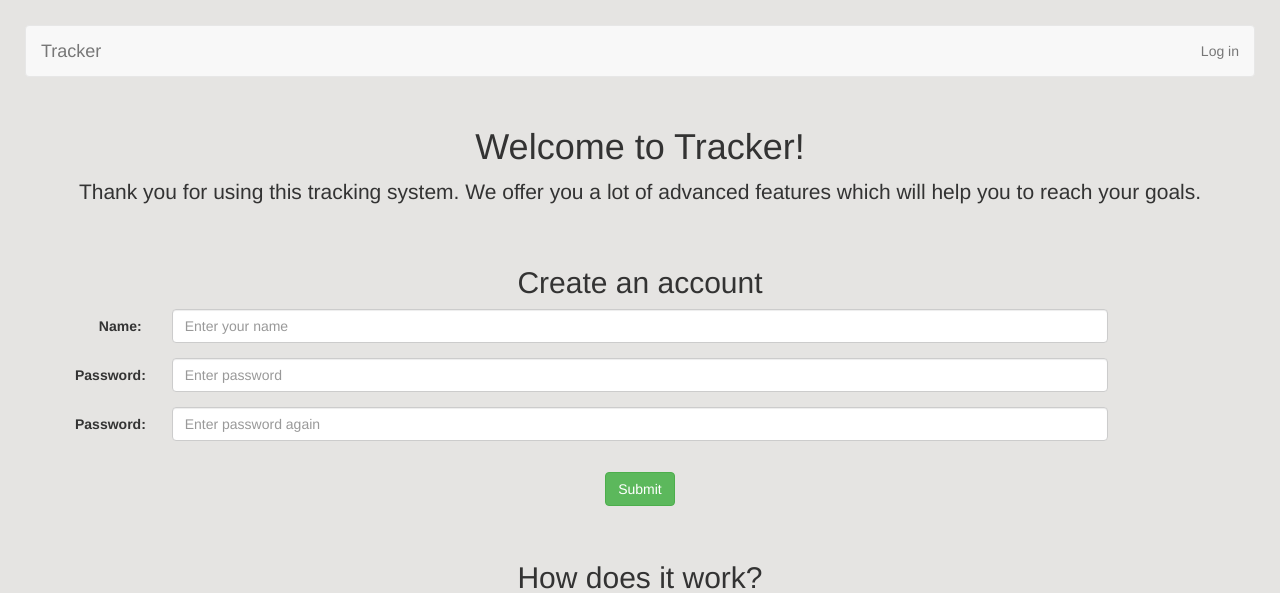
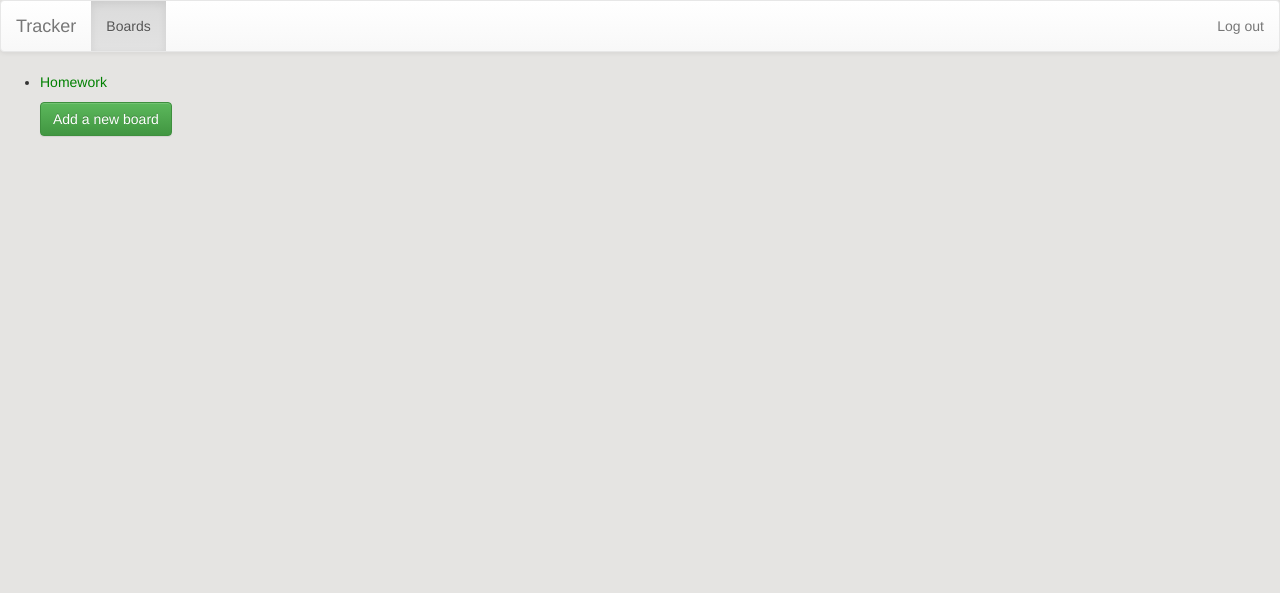
Before and after one commit to infected-mushroom/Issue-Tracking-System, a Django app: page /boards/ in a window 1280 px wide. Shown: the top 593 px of the page. After the commit the page ends 137 px from the top, so only its background shows below. Run offline with Django 3.2, Linux system fonts and the light colour scheme; data comes from the database, SQL or seed files in the repository; both versions use the stored data as it was after the commit; parts of the project's set-up code (start-up, migrations or seed data) failed here and were passed over; some libraries are stand-ins or nearby versions.

Commit message:
Some bugs are fixed

```diff
--- a/boards/templates/boards/base.html
+++ b/boards/templates/boards/base.html
@@ -32,7 +32,7 @@ div.container {
       <a class="navbar-brand" href="{%url 'boards:index' %}">Tracker</a>
     </div>
     <ul class="nav navbar-nav navbar-right">
-      <li><a href="#">Log in</a></li>
+      <li><a href="{%url 'boards:login' %}">Log in</a></li>
     </ul>
   </div>
 </nav>
--- a/boards/templates/boards/index.html
+++ b/boards/templates/boards/index.html
@@ -10,6 +10,9 @@
     </div>
   <ul class="nav navbar-nav">
     <li class="active"><a href="#">Boards</a></li>
+  </ul>
+  <ul class="nav navbar-nav navbar-right">
+    <li><a href="{%url 'boards:logout' %}">Log out</a></li>
   </ul>
   </div>
 </nav>
--- a/boards/urls.py
+++ b/boards/urls.py
@@ -1,10 +1,13 @@
 from django.conf.urls import url
 
+import django.contrib.auth.views
 from . import views
 
 app_name = 'boards'
 urlpatterns = [
-    url(r'', views.start, name='start'),
+    url(r'^$', views.start, name='start'),
+    url(r'^accounts/login/$', django.contrib.auth.views.login, name='login'),
+    url(r'^accounts/logout/$', django.contrib.auth.views.logout, name='logout', kwargs={'next_page': '/'}),
     url(r'^boards/$', views.index, name='index'),
       # ex: /boards/5/lists
     url(r'^(?P<board_id>[0-9]+)/lists/$', views.board_content, name='board_content'),
```
Also changed, not shown: db.sqlite3, 1 other file.
